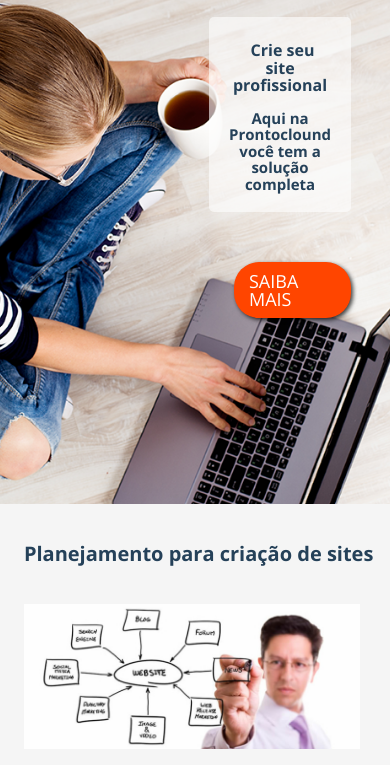
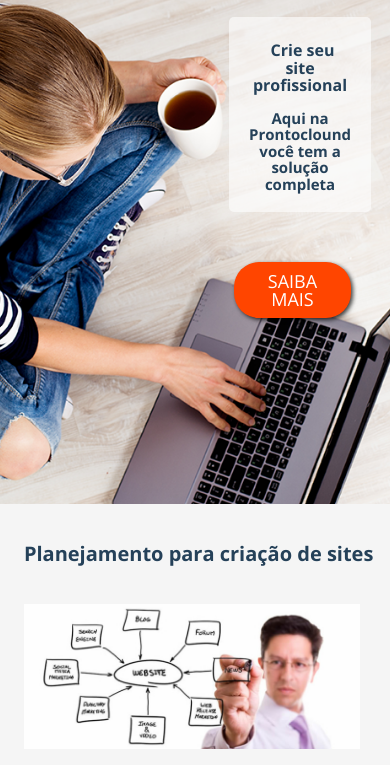
Before and after one commit to viniborges99/Prontoclound, a plain HTML site: page index.html in a window 390 px wide. Shown: the part 79-844 px from the top of the page. Drawn offline with nearby package versions, Linux system fonts and the light colour scheme; a script that the page names is missing.

Commit message:
css
finalizando ajustes colocando texto centralizado

```diff
--- a/css/styles.css
+++ b/css/styles.css
@@ -223,6 +223,10 @@ footer small {
     .legenda{
        float: right;
        margin-top: -20px;
+       margin-right: -20px;
+    }
+    .legenda-conteiner, .buttom-cta {
+        text-align: center;
     }
     .legenda  h4,
     .legenda h5{
```
